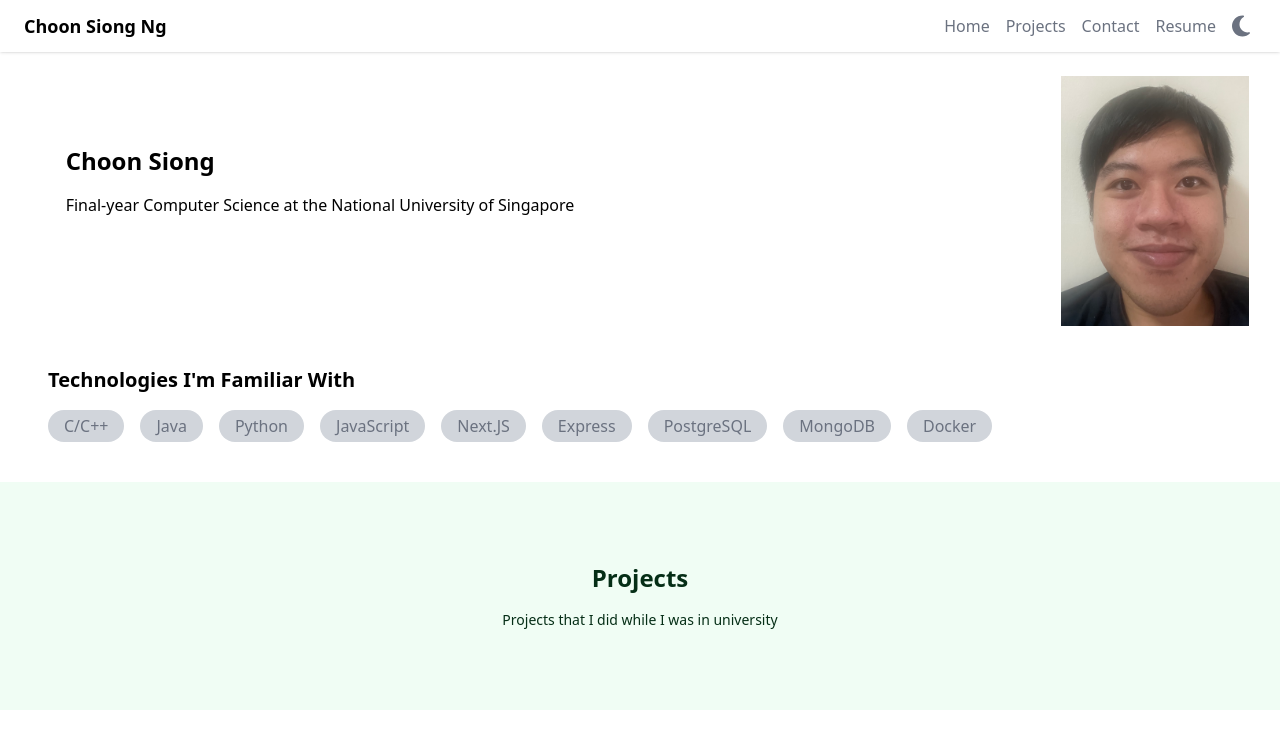
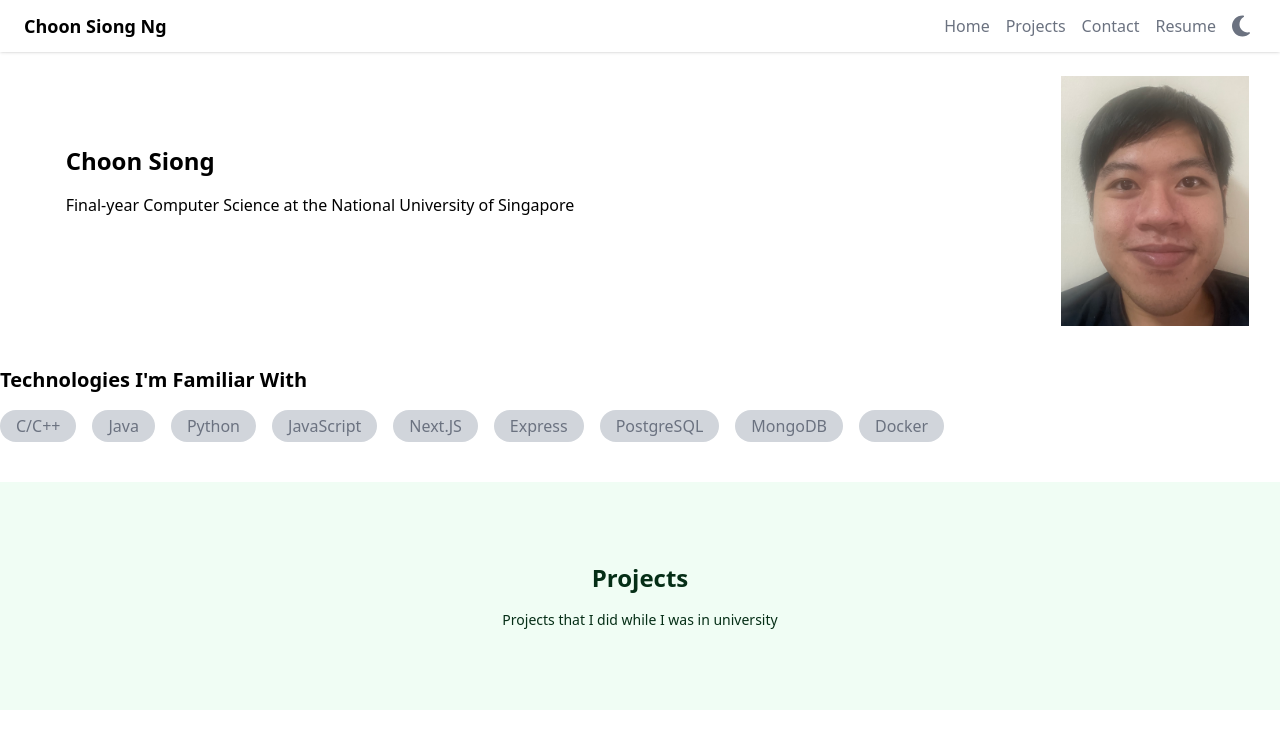
Before and after one commit to csiongn/choonsiongng.com, a Next.js app: page / in a window 1280 px wide. Shown: the top 741 px of the page. Built offline with nearby package versions, Linux system fonts and the light colour scheme.

Commit message:
Move data folders out of src

```diff
--- a/src/data/socialLinks.ts
+++ b/data/socialLinks.ts
@@ -1,4 +1,4 @@
-import SocialLink from "@/data/SocialLink";
+import SocialLink from "@/components/contact/SocialLink";
 
 export const socialLinks: SocialLink[] = [
     {
--- a/src/data/technologies.ts
+++ b/data/technologies.ts
@@ -1,4 +1,4 @@
-import Technology from "@/data/Technology";
+import Technology from "./Technology";
 
 export const technologies: Technology[] = [
     {
--- a/src/components/TechnologiesList.tsx
+++ b/src/components/TechnologiesList.tsx
@@ -1,10 +1,10 @@
 import React from 'react';
-import {technologies} from "@/data/technologies";
+import {technologies} from "@/../data/technologies";
 import TechnologyItem from "@/components/TechnologyItem";
 
 const TechnologiesList: React.FC = () => {
     return (
-        <div className="px-12 py-6 my-4">
+        <div className="container py-6 my-4 mx-auto">
             <h2 className="text-xl font-semibold mb-4">Technologies I&apos;m Familiar With</h2>
             <div className="flex flex-wrap gap-4">
                 {technologies.map(technology => (
--- a/src/components/TechnologyItem.tsx
+++ b/src/components/TechnologyItem.tsx
@@ -1,5 +1,5 @@
 import React from "react";
-import Technology from "@/data/Technology";
+import Technology from "@/../data/Technology";
 
 const TechnologyItem: React.FC<{technology: Technology}> = ({technology}) => {
     return (
--- a/src/components/contact/SocialLinkItem.tsx
+++ b/src/components/contact/SocialLinkItem.tsx
@@ -1,5 +1,5 @@
 import React from 'react';
-import SocialLink from "@/data/SocialLink";
+import SocialLink from "./SocialLink";
 
 const SocialLinkItem: React.FC<{ link: SocialLink }> = ({ link }) => {
     return (
--- a/src/components/contact/SocialLinksList.tsx
+++ b/src/components/contact/SocialLinksList.tsx
@@ -1,6 +1,6 @@
 // components/SocialLinksList.tsx
 import React from 'react';
-import { socialLinks } from '@/data/socialLinks';
+import { socialLinks } from '@/../data/socialLinks';
 import SocialLinkItem from '@/components/contact/SocialLinkItem';
 
 type SocialLinksListProps = {
--- a/src/pages/_app.tsx
+++ b/src/pages/_app.tsx
@@ -2,7 +2,7 @@ import type { AppProps } from 'next/app'
 import '@/styles/globals.css'
 
 import Layout from "@/components/Layout";
-import {DarkModeProvider} from "@/contexts/DarkModeContext";
+import { DarkModeProvider } from "@/contexts/DarkModeContext";
 
 export default function App({ Component, pageProps }: AppProps) {
   return (
--- a/src/pages/contact.tsx
+++ b/src/pages/contact.tsx
@@ -1,6 +1,6 @@
 import React from 'react';
 import PageHeader from "@/components/PageHeader";
-import ContactFooter from "@/components/ContactFooter";
+import ContactFooter from "@/components/contact/ContactFooter";
 
 const Contact: React.FC = () => {
     return (
```
Also changed, not shown: data/Technology.tsx (renamed from src/data/Technology.tsx), src/components/contact/ContactFooter.tsx (renamed from src/components/ContactFooter.tsx), src/components/contact/SocialLink.tsx (renamed from src/data/SocialLink.tsx).
